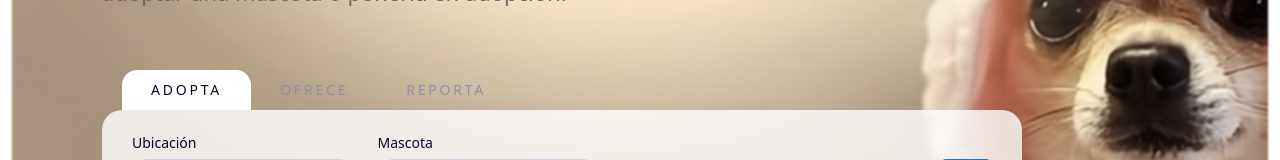
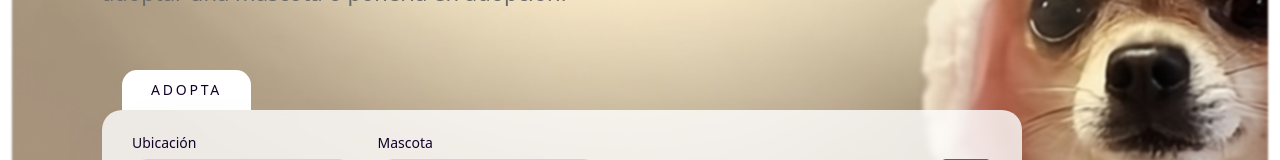
Before and after one commit to GarcesMJM/PetConnet, a React (Create React App) app in the folder front_PetConnect/: page / in a window 1280 px wide. Shown: the part 428-588 px from the top of the page. Built offline with nearby package versions, Linux system fonts and the light colour scheme.

Commit message:
cambios home

```diff
--- a/front_PetConnect/src/pages/Home.jsx
+++ b/front_PetConnect/src/pages/Home.jsx
@@ -65,30 +65,6 @@ function Home() {
                     aria-selected="true"
                   >
                     Adopta
-                  </button>
-                </li>
-                <li class="nav-item" role="presentation">
-                  <button
-                    class="tab-item"
-                    data-bs-toggle="pill"
-                    data-bs-target="#buy"
-                    type="button"
-                    role="tab"
-                    aria-selected="false"
-                  >
-                    Ofrece
-                  </button>
-                </li>
-                <li class="nav-item" role="presentation">
-                  <button
-                    class="tab-item"
-                    data-bs-toggle="pill"
-                    data-bs-target="#sell"
-                    type="button"
-                    role="tab"
-                    aria-selected="false"
-                  >
-                    Reporta
                   </button>
                 </li>
               </ul>
```
